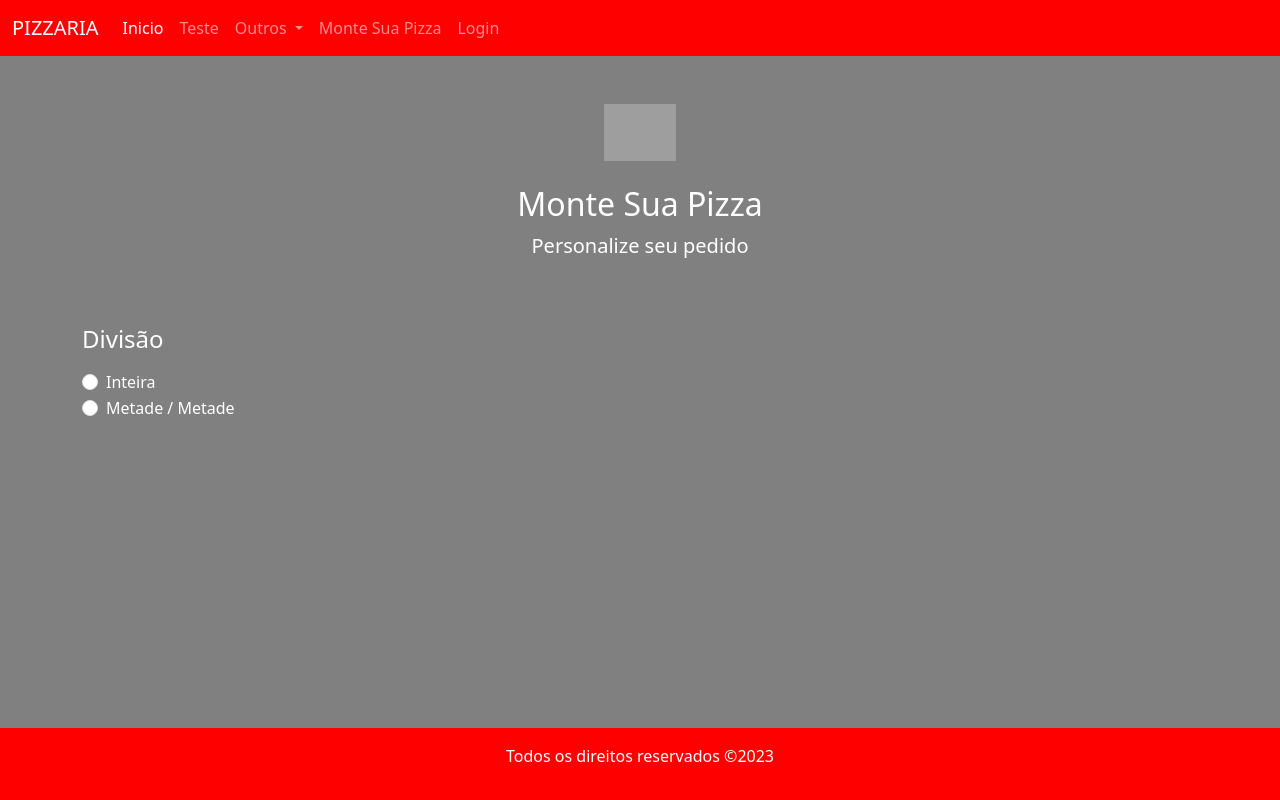
After one commit to lippekstro/pizzaria, a PHP site: page /views/montar.php in a window 1280 px wide. The commit adds this page. Run offline with PHP 8.4, Linux system fonts and the light colour scheme; grey boxes are pictures that could not be loaded.

Commit message:
inicio do form de montar a pizza

```diff
--- /dev/null
+++ b/js/seletores.js
@@ -0,0 +1,42 @@
+var divisaoRadio = document.querySelectorAll('input[name="divisao"]');
+var opcoesTamanho = document.getElementById('opcoes-tamanho');
+var tamPequeno = document.getElementById('tamP');
+var opcoesSabor1 = document.getElementById('opcoes-sabor1');
+var opcoesSabor2 = document.getElementById('opcoes-sabor2');
+
+var todosRadio = document.querySelectorAll('input[type="radio"]');
+
+divisaoRadio.forEach(function (radio) {
+    radio.addEventListener('change', function () {
+        if (this.value === 'inteira') {
+            opcoesTamanho.classList.remove('d-none');
+            tamPequeno.classList.remove('d-none');
+            opcoesSabor1.classList.add('d-none');
+            opcoesSabor2.classList.add('d-none');
+
+        } else if (this.value === 'metade') {
+            opcoesTamanho.classList.remove('d-none');
+            tamPequeno.classList.add('d-none');
+            opcoesSabor1.classList.add('d-none');
+            opcoesSabor2.classList.add('d-none');
+
+        }
+    });
+});
+
+var tamanhoRadio = document.querySelectorAll('input[name="tamanho"]');
+var pizzaInteira = document.getElementById('inteira');
+var pizzaMetade = document.getElementById('metade');
+
+tamanhoRadio.forEach(function (radio) {
+    radio.addEventListener('change', function () {
+        if (pizzaInteira.checked) {
+            opcoesSabor1.classList.remove('d-none');
+            opcoesSabor2.classList.add('d-none');
+
+        } else if (pizzaMetade.checked) {
+            opcoesSabor1.classList.remove('d-none');
+            opcoesSabor2.classList.remove('d-none');
+        }
+    });
+});
--- a/templates/cabecalho.php
+++ b/templates/cabecalho.php
@@ -1,5 +1,5 @@
 <!DOCTYPE html>
-<html lang="pt-BR">
+<html lang="pt-BR" class="h-100">
 
 <head>
     <meta charset="UTF-8">
@@ -8,10 +8,11 @@
 
     <link rel="stylesheet" href="/pizzaria/css/bootstrap.css">
     <script src="/pizzaria/js/bootstrap.bundle.js" defer></script>
+    <script src="/pizzaria/js/seletores.js" defer></script>
     <link rel="stylesheet" href="/pizzaria/css/style.css">
 </head>
 
-<body>
+<body class="d-flex flex-column h-100">
     <header>
         <nav class="navbar navbar-expand-lg" data-bs-theme="dark">
             <div class="container-fluid">
@@ -37,6 +38,9 @@
                             </ul>
                         </li>
                         <li class="nav-item">
+                            <a class="nav-link" aria-current="page" href="/pizzaria/views/montar.php">Monte Sua Pizza</a>
+                        </li>
+                        <li class="nav-item">
                             <a class="nav-link" aria-current="page" href="/pizzaria/views/login.php">Login</a>
                         </li>
                     </ul>
--- a/templates/rodape.php
+++ b/templates/rodape.php
@@ -1,5 +1,5 @@
 </main>
-    <footer class="p-3 text-center">
+    <footer class="p-3 text-center footer mt-auto">
         <p>Todos os direitos reservados &copy<?= date('Y') ?></p>
     </footer>
 </body>
--- a/views/login.php
+++ b/views/login.php
@@ -3,7 +3,8 @@ require_once $_SERVER['DOCUMENT_ROOT'] . '/pizzaria/templates/cabecalho.php';
 ?>
 
 <section class="d-flex justify-content-center">
-    <form class="col col-lg-3 col-sm-12 m-3" action="">
+    <form class="col col-lg-4 col-sm-6 m-3" action="">
+        <h1 class="h3 mb-3 fw-normal text-white">Login</h1>
         <div class="form-floating mb-3">
             <input type="email" class="form-control" id="floatingInput" placeholder="nome@exemplo.com">
             <label for="floatingInput">Email</label>
--- /dev/null
+++ b/views/montar.php
@@ -0,0 +1,113 @@
+<?php
+require_once $_SERVER['DOCUMENT_ROOT'] . '/pizzaria/templates/cabecalho.php';
+?>
+
+<section class="container">
+    <div class="py-5 text-center text-white">
+        <img class="d-block mx-auto mb-4" src="https://source.unsplash.com/random/1920x1080/?pizza, logo" alt="" width="72" height="57">
+        <h2>Monte Sua Pizza</h2>
+        <p class="lead">Personalize seu pedido</p>
+    </div>
+
+    <div class="row g-5 text-white">
+        <form action="" method="POST">
+            <h4 class="mb-3">Divisão</h4>
+            <div class="my-3">
+                <div class="form-check">
+                    <input id="inteira" name="divisao" type="radio" class="form-check-input" value="inteira" required="">
+                    <label class="form-check-label" for="inteira">Inteira</label>
+                </div>
+
+                <div class="form-check">
+                    <input id="metade" name="divisao" type="radio" class="form-check-input" value="metade" required="">
+                    <label class="form-check-label" for="metade">Metade / Metade</label>
+                </div>
+            </div>
+
+
+            <div class="d-none" id="opcoes-tamanho">
+                <hr class="my-4">
+                <h4 class="mb-3">Tamanho</h4>
+                <div class="my-3">
+                    <div class="form-check d-none" id="tamP">
+                        <input id="pequena" name="tamanho" type="radio" class="form-check-input" required="">
+                        <label class="form-check-label" for="pequena">Pequena</label>
+                    </div>
+
+                    <div class="form-check">
+                        <input id="media" name="tamanho" type="radio" class="form-check-input" required="">
+                        <label class="form-check-label" for="media">Media</label>
+                    </div>
+
+                    <div class="form-check">
+                        <input id="grande" name="tamanho" type="radio" class="form-check-input" required="">
+                        <label class="form-check-label" for="grande">Grande</label>
+                    </div>
+
+                    <div class="form-check">
+                        <input id="familia" name="tamanho" type="radio" class="form-check-input" required="">
+                        <label class="form-check-label" for="familia">Familia</label>
+                    </div>
+                </div>
+            </div>
+
+            <div class="d-none" id="opcoes-sabor1">
+                <hr class="my-4">
+                <h4 class="mb-3">Sabor 1</h4>
+                <div class="my-3">
+                    <div class="form-check">
+                        <input id="calabresa_s1" name="sabor1" type="radio" class="form-check-input" required="">
+                        <label class="form-check-label" for="calabresa_s1">Calabresa</label>
+                    </div>
+
+                    <div class="form-check">
+                        <input id="frango_s1" name="sabor1" type="radio" class="form-check-input" required="">
+                        <label class="form-check-label" for="frango_s1">Frango</label>
+                    </div>
+
+                    <div class="form-check">
+                        <input id="queijo4_s1" name="sabor1" type="radio" class="form-check-input" required="">
+                        <label class="form-check-label" for="queijo4_s1">4 Queijos</label>
+                    </div>
+
+                    <div class="form-check">
+                        <input id="portuguesa_s1" name="sabor1" type="radio" class="form-check-input" required="">
+                        <label class="form-check-label" for="portuguesa_s1">Portuguesa</label>
+                    </div>
+                </div>
+            </div>
+
+            <div class="d-none" id="opcoes-sabor2">
+                <hr class="my-4">
+                <h4 class="mb-3">Sabor 2</h4>
+                <div class="my-3">
+                    <div class="form-check">
+                        <input id="calabresa_s2" name="sabor2" type="radio" class="form-check-input" required="">
+                        <label class="form-check-label" for="calabresa_s2">Calabresa</label>
+                    </div>
+
+                    <div class="form-check">
+                        <input id="frango_s2" name="sabor2" type="radio" class="form-check-input" required="">
+                        <label class="form-check-label" for="frango_s2">Frango</label>
+                    </div>
+
+                    <div class="form-check">
+                        <input id="queijo4_s2" name="sabor2" type="radio" class="form-check-input" required="">
+                        <label class="form-check-label" for="queijo4_s2">4 Queijos</label>
+                    </div>
+
+                    <div class="form-check">
+                        <input id="portuguesa_s2" name="sabor2" type="radio" class="form-check-input" required="">
+                        <label class="form-check-label" for="portuguesa_s2">Portuguesa</label>
+                    </div>
+                </div>
+            </div>
+        </form>
+
+    </div>
+
+</section>
+
+<?php
+require_once $_SERVER['DOCUMENT_ROOT'] . '/pizzaria/templates/rodape.php';
+?>
```
Also changed, not shown: views/admin/painel.php (added, +11 -0 lines).
